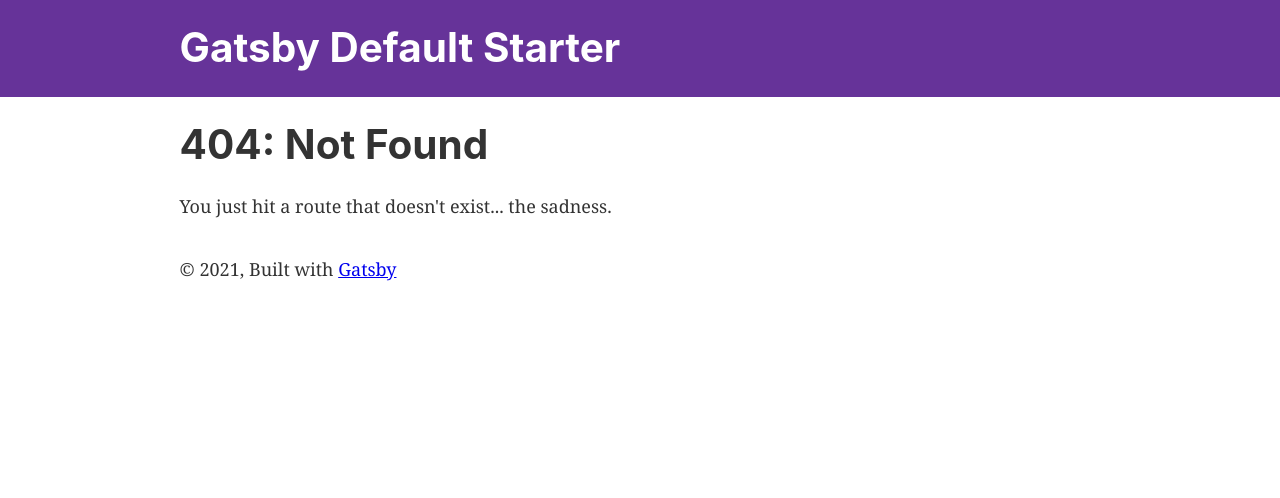
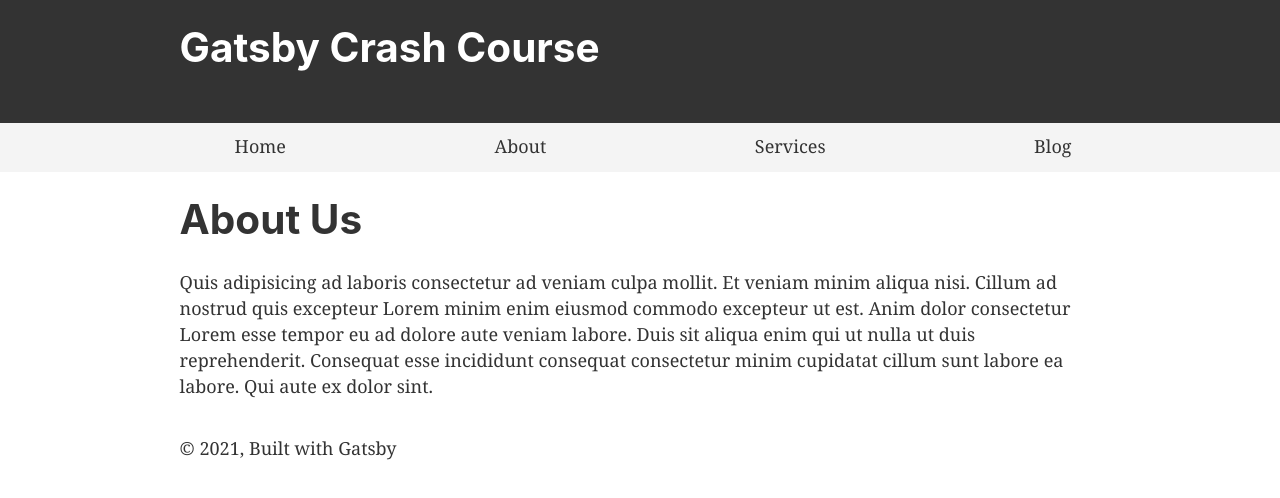
Before and after one commit to TurnerAndrew/gatsby-crash-course, a Gatsby site: page /about in a window 1280 px wide. Before the commit this address had no page. Built offline with nearby package versions, Linux system fonts and the light colour scheme; Gatsby itself is replaced by a stand-in of ours.

Commit message:
error debugging

```diff
--- a/gatsby-config.js
+++ b/gatsby-config.js
@@ -1,18 +1,20 @@
 module.exports = {
   siteMetadata: {
-    title: `Gatsby Default Starter`,
-    description: `Kick off your next, great Gatsby project with this default starter. This barebones starter ships with the main Gatsby configuration files you might need.`,
+    title: `Traversy Gatsby Crash Course`,
+    description: `A project to learn the basics of Gatsby.`,
     author: `@gatsbyjs`,
   },
   plugins: [
     `gatsby-plugin-react-helmet`,
+    'gatsby-plugin-catch-links',
     {
-      resolve: `gatsby-source-filesystem`,
+      resolve: 'gatsby-source-filesystem',
       options: {
-        name: `images`,
-        path: `${__dirname}/src/images`,
+        path: `${__dirname}/src/pages`,
+        name: 'pages',
       },
     },
+    'gatsby-transformer-remark',
     `gatsby-transformer-sharp`,
     `gatsby-plugin-sharp`,
     {
@@ -27,6 +29,7 @@ module.exports = {
         icon: `src/images/gatsby-icon.png`, // This path is relative to the root of the site.
       },
     },
+
     // this (optional) plugin enables Progressive Web App + Offline functionality
     // To learn more, visit: https://gatsby.dev/offline
     // `gatsby-plugin-offline`,
--- a/package.json
+++ b/package.json
@@ -7,11 +7,13 @@
   "dependencies": {
     "gatsby": "^2.26.1",
     "gatsby-image": "^2.5.0",
+    "gatsby-plugin-catch-links": "^2.10.0",
     "gatsby-plugin-manifest": "^2.6.1",
     "gatsby-plugin-offline": "^3.4.0",
     "gatsby-plugin-react-helmet": "^3.4.0",
     "gatsby-plugin-sharp": "^2.8.0",
-    "gatsby-source-filesystem": "^2.5.0",
+    "gatsby-source-filesystem": "^2.11.0",
+    "gatsby-transformer-remark": "^2.16.0",
     "gatsby-transformer-sharp": "^2.6.0",
     "prop-types": "^15.7.2",
     "react": "^16.12.0",
--- a/src/components/header.js
+++ b/src/components/header.js
@@ -5,8 +5,8 @@ import React from "react"
 const Header = ({ siteTitle }) => (
   <header
     style={{
-      background: `rebeccapurple`,
-      marginBottom: `1.45rem`,
+      background: `#333`,
+      marginBottom: `0`,
     }}
   >
     <div
@@ -24,7 +24,7 @@ const Header = ({ siteTitle }) => (
             textDecoration: `none`,
           }}
         >
-          {siteTitle}
+         <h1>Gatsby Crash Course</h1>
         </Link>
       </h1>
     </div>
--- a/src/components/layout.css
+++ b/src/components/layout.css
@@ -53,6 +53,8 @@ template {
 a {
   background-color: transparent;
   -webkit-text-decoration-skip: objects;
+  color: #333;
+  text-decoration: none;
 }
 a:active,
 a:hover {
--- a/src/components/layout.js
+++ b/src/components/layout.js
@@ -10,6 +10,7 @@ import PropTypes from "prop-types"
 import { useStaticQuery, graphql } from "gatsby"
 
 import Header from "./header"
+import Menu from './menu'
 import "./layout.css"
 
 const Layout = ({ children }) => {
@@ -26,6 +27,7 @@ const Layout = ({ children }) => {
   return (
     <>
       <Header siteTitle={data.site.siteMetadata?.title || `Title`} />
+      <Menu/>
       <div
         style={{
           margin: `0 auto`,
--- /dev/null
+++ b/src/components/menu.js
@@ -0,0 +1,27 @@
+import React from 'react'
+import Link from 'gatsby-link'
+
+
+const Menu = () => (
+        <div style={{
+            background: '#f4f4f4',
+            paddingTop: '10px'
+        }}>
+
+            <ul style={{
+                listStyle: 'none',
+                display: 'flex',
+                justifyContent: 'space-evenly'
+            }}>
+                <li><Link to='/'>Home</Link></li>
+                <li><Link to='/about'>About</Link></li>
+                <li><Link to='/services'>Services</Link></li>
+                <li><Link to='/blog'>Blog</Link></li>
+            </ul>
+
+        </div>
+    )
+
+
+
+export default Menu
--- /dev/null
+++ b/src/pages/about.js
@@ -0,0 +1,22 @@
+import React from "react"
+import Layout from "../components/layout"
+
+const AboutPage = () => (
+  <Layout>
+
+    <div>
+      <h1>About Us</h1>
+      <p>
+        Quis adipisicing ad laboris consectetur ad veniam culpa mollit. Et
+        veniam minim aliqua nisi. Cillum ad nostrud quis excepteur Lorem minim
+        enim eiusmod commodo excepteur ut est. Anim dolor consectetur Lorem esse
+        tempor eu ad dolore aute veniam labore. Duis sit aliqua enim qui ut
+        nulla ut duis reprehenderit. Consequat esse incididunt consequat
+        consectetur minim cupidatat cillum sunt labore ea labore. Qui aute ex
+        dolor sint.
+      </p>
+    </div>
+  </Layout>
+)
+
+export default AboutPage
--- /dev/null
+++ b/src/pages/blog.js
@@ -0,0 +1,46 @@
+import React from "react"
+import { Link } from "gatsby"
+
+import Layout from "../components/layout"
+// import Image from "../components/image"
+// import SEO from "../components/seo"
+
+const BlogPage = ({ data }) => (
+  <Layout>
+    <div>
+      <h1>Latest Posts</h1>
+      {data.allMarkdownRemark.edges.map(post => (
+        <div key={post.node.id}>
+          <h3>{post.node.frontmatter.title}</h3>
+          <small>Posted by {post.node.frontmatter.author}</small>
+          <br />
+          <br />
+          <Link to={post.node.frontmatter.path}>Read More</Link>
+          <br />
+          <br />
+          <hr />
+        </div>
+      ))}
+    </div>
+  </Layout>
+)
+
+export const pageQuery = graphql`
+  query BlogIndexQuery {
+    allMarkdownRemark {
+      edges {
+        node {
+          id
+          frontmatter {
+            path
+            title
+            date
+            author
+          }
+        }
+      }
+    }
+  }
+`
+
+export default BlogPage
```
Also changed, not shown: src/pages/2-8-21-post-1/index.md (added, +8 -0 lines), src/pages/2-8-21-post-2/index.md (added, +8 -0 lines), src/pages/index.js (+2 -5 lines), src/pages/services.js (added, +27 -0 lines), 1 other file.
